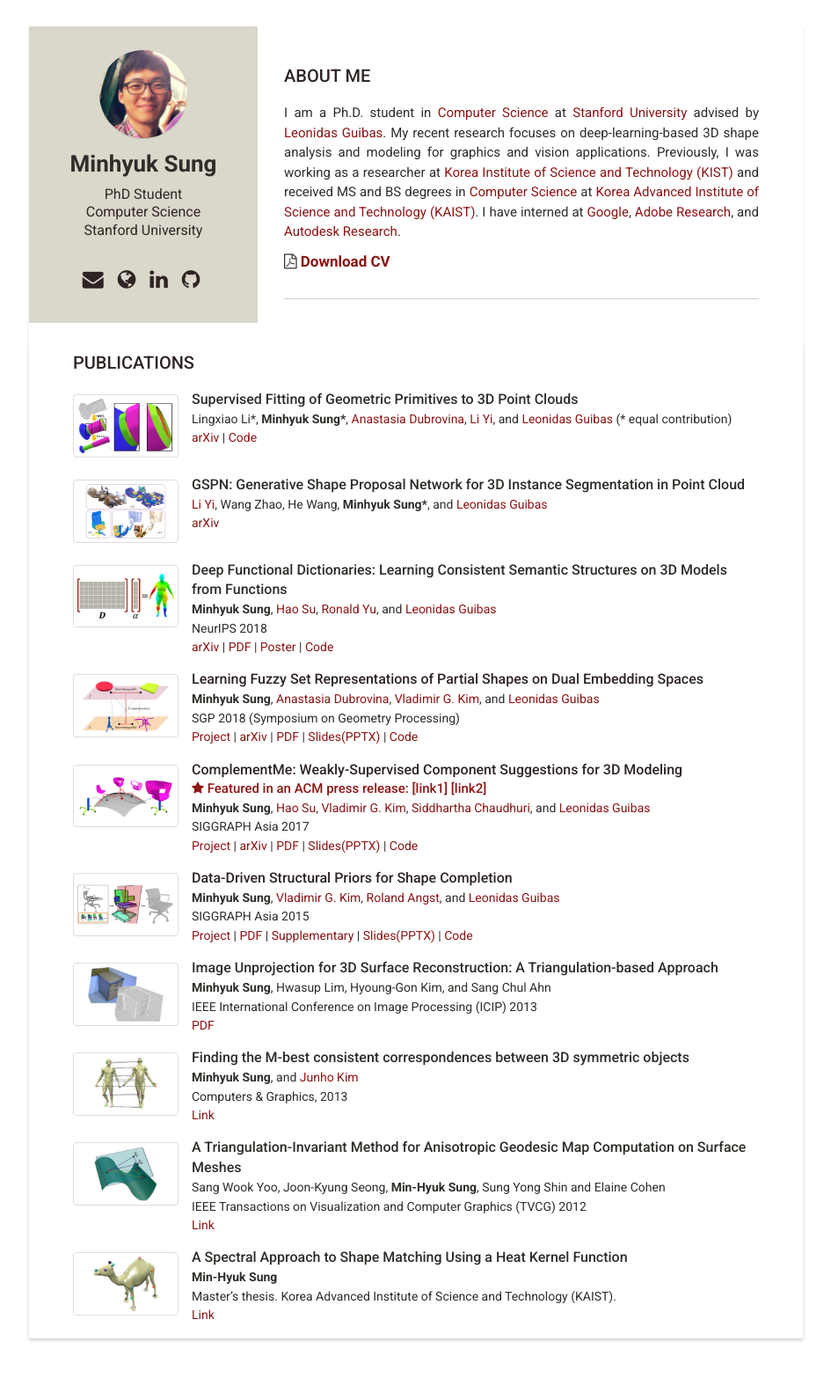
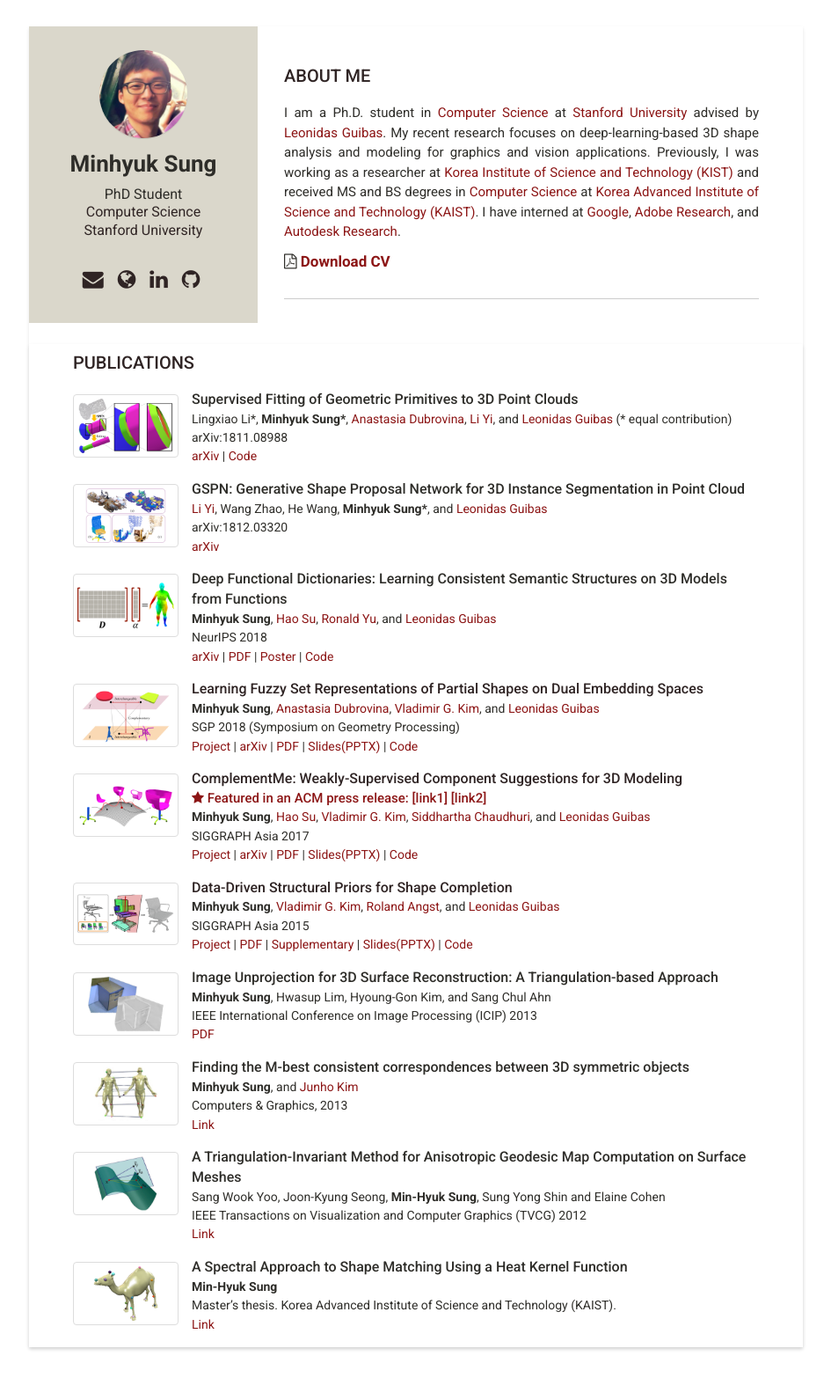
Before and after one commit to mhsung/mhsung.github.io, a Jekyll site: the page built from index.html, in a window 1280 px wide. Shown: the whole page at 88% size, without its empty margins (167-1112 px from the left). Built offline with Jekyll 4.4.1, drawn with Linux system fonts in a browser that asks for light colours.

Commit message:
Updated.

```diff
--- a/_includes/publications.html
+++ b/_includes/publications.html
@@ -21,7 +21,9 @@
           <a href="http://web.stanford.edu/~adkarni/" target="_blank">Anastasia Dubrovina</a>,
           <a href="https://cs.stanford.edu/~ericyi/" target="_blank">Li Yi</a>, and
           <a href="https://geometry.stanford.edu/member/guibas/" target="_blank:">Leonidas Guibas</a>
-          (* equal contribution)<br>
+          (* equal contribution)
+          <br>
+          arXiv:1811.08988<br>
           <a href="https://arxiv.org/abs/1811.08988" target="_blank">arXiv</a> |
           <a href="https://github.com/csimstu2/SPFN" target="_blank">Code</a>
         </span>
@@ -46,6 +48,7 @@
           <b>Minhyuk Sung*</b>, and
           <a href="https://geometry.stanford.edu/member/guibas/" target="_blank:">Leonidas Guibas</a>
           <br>
+          arXiv:1812.03320<br>
           <a href="https://arxiv.org/abs/1812.03320" target="_blank">arXiv</a>
         </span>
       </div>
```
